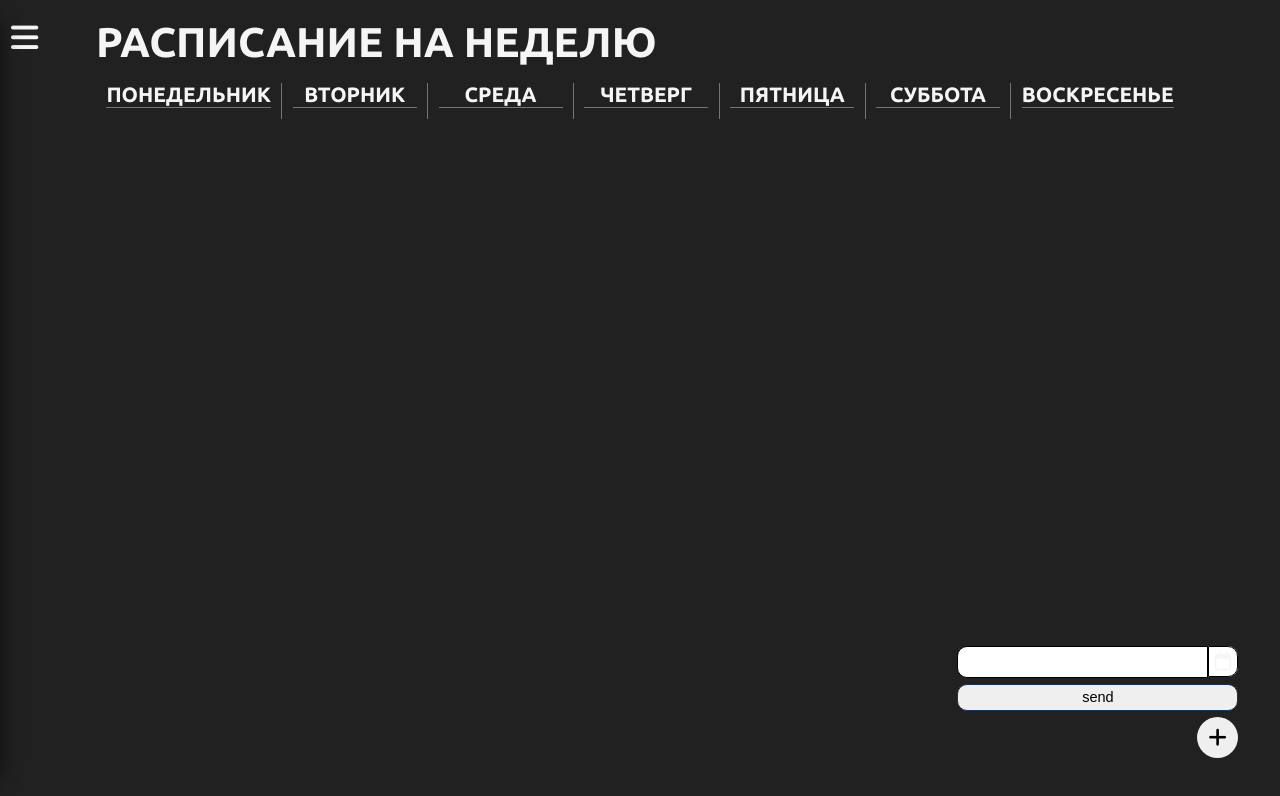
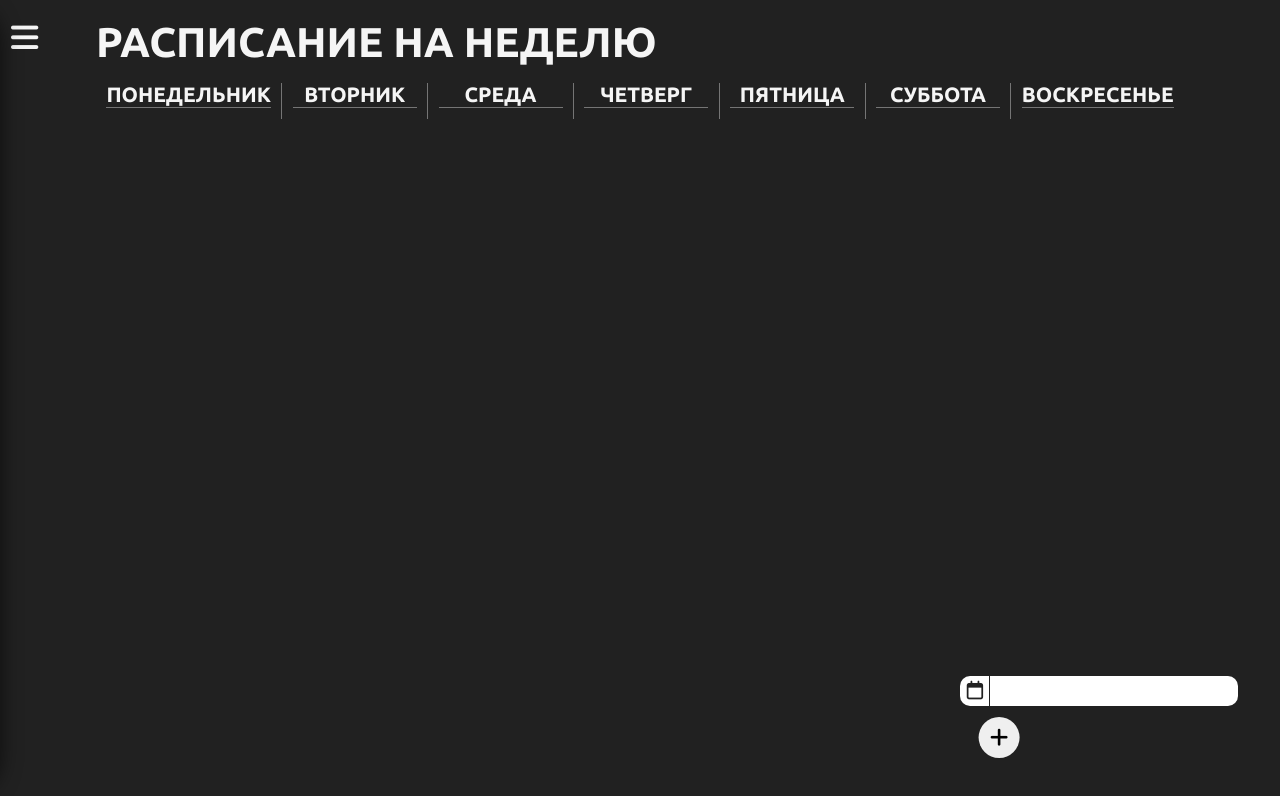
Before and after one commit to Ility-47/todo-rect, a React (Vite) app: page /Table in a window 1280 px wide. Both pictures are taken after a click on the button 1217 px from the left and 737 px from the top of the page. Shown: the top 796 px of the page. Built offline with nearby package versions, Linux system fonts and the light colour scheme.

Commit message:
last commit

```diff
--- a/src/components/table.jsx
+++ b/src/components/table.jsx
@@ -8,6 +8,9 @@ const AddTask = ({handleText, selectedDate, setSelectedDate, pushTask, toggleAdd
     const [isActive, setActive] = useState(false);
     const handleActive = () => {
         setActive(!isActive)
+        if(isActive){
+            pushTask()
+        }
        // toggleAdd(day.name)
     }
     return (
@@ -15,7 +18,6 @@ const AddTask = ({handleText, selectedDate, setSelectedDate, pushTask, toggleAdd
 
             <div className={!isActive ? s.table__add__task__prop : s.table__add__task__prop + ' ' + s.active}>
                 <div className={s.table__add__wrapper}>
-                    <input className={s.table__textInput} type="text" onChange={handleText} />
                     <DatePicker
                         selected={selectedDate}
                         onChange={(date) => setSelectedDate(date)} // обновляем дату
@@ -29,11 +31,12 @@ const AddTask = ({handleText, selectedDate, setSelectedDate, pushTask, toggleAdd
                             </span>
                         }
                     />
+                    <input className={s.table__textInput} type="text" onChange={handleText} />
                 </div>
-                <button className={s.table__send__button} onClick={() => pushTask()}>send</button>
+                {/* <button className={s.table__send__button} onClick={() => pushTask()}>send</button> */}
             </div>
 
-            <button className={s.table__add__button} onClick={handleActive}> <i className="fa-solid fa-plus"></i></button >
+            <button className={!isActive ? s.table__add__button : s.table__add__button + ' ' + s.active__btn} onClick={handleActive}> <i className="fa-solid fa-plus"></i></button >
         </div >
     )
 }
--- a/src/components/table.module.css
+++ b/src/components/table.module.css
@@ -57,6 +57,7 @@
 .table__add__task__prop{
     opacity: 0;
     transition: .7s;
+    width: calc(var(--index) * 13);
 }
 
 .table__add__task__prop.active{
@@ -65,10 +66,10 @@
 
 .table__add__wrapper{
     display: flex;
-    justify-content: space-between;
+    justify-content:end;
     align-items: center;
     width: 100%;
-    margin-top: calc(var(--index) * .5);
+    padding: calc(var(--index) * .5) 0;
 }
 
 .table__add__button{
@@ -79,6 +80,22 @@
     padding: calc(var(--index) * .3) 0 ;
     border-radius: 50%;
     cursor: pointer;
+    transition: 1s;
+    transform: translateX(0) rotate(0deg);
+}
+
+.table__add__button.active__btn{
+    transform:  translateX(calc(var(--index) * -10.5)) rotate(-360deg) ;
+    animation: btnDrive 2s;
+}
+
+@keyframes btnDrive {
+    0%{
+        transform: translateX(0) rotate(0deg) ;
+    }
+    100%{
+        transform: translateX(calc(var(--index) * -10.5)) rotate(-360deg) ;
+    }
 }
 
 .table__send__button{
@@ -92,10 +109,10 @@
 
 
 .table__textInput{
+    height: calc(var(--index) * 1.45);
     font-size: calc(var(--index) * .9);
     padding: calc(var(--index) * .2) calc(var(--index) * .1);
-    border: 1px solid black;
-    border-radius: 10px 0 0 10px;
+    border-radius: 0 10px 10px 0;
 }
 
 /* .table__dateInput {
@@ -106,10 +123,12 @@
 } */
 
  .table__dateIcon{
+    height: 100%;
     cursor: pointer;
     padding: calc(var(--index) * .2) calc(var(--index) * .3);
     font-size: calc(var(--index) * .9);
     background-color: #fff;
-    border: 1px solid black;
-    border-radius: 0 10px 10px 0;
+    color: var(--gray900);
+    border-radius: 10px 0 0 10px;
+    margin-right: 1px;
 }
--- a/src/index.css
+++ b/src/index.css
@@ -55,3 +55,21 @@ body{
   font-weight: 900;
   src: url('./assets/fonts/Ubuntu-Bold.ttf');
 }
+
+
+
+/*специально для дэйт пикера*/
+
+.react-datepicker-wrapper{
+  height: calc(var(--index) * 1.5);
+  display: flex;
+  justify-content: center;
+  align-items: center;
+}
+
+.react-datepicker__input-container{
+  height: calc(var(--index) * 1.45);
+  display: flex;
+  justify-content: center;
+  align-items: center;
+}
```
